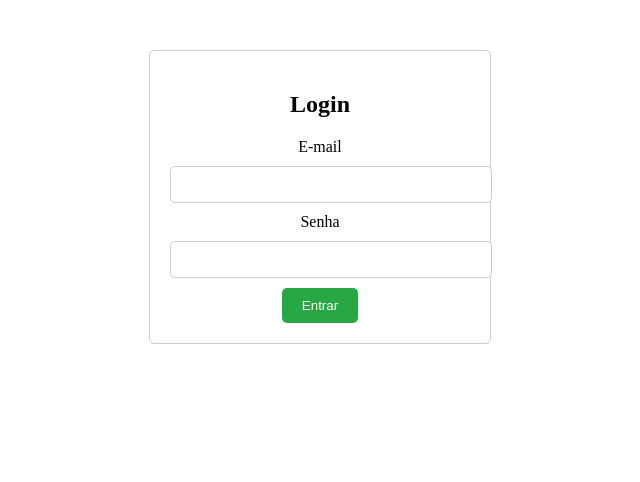
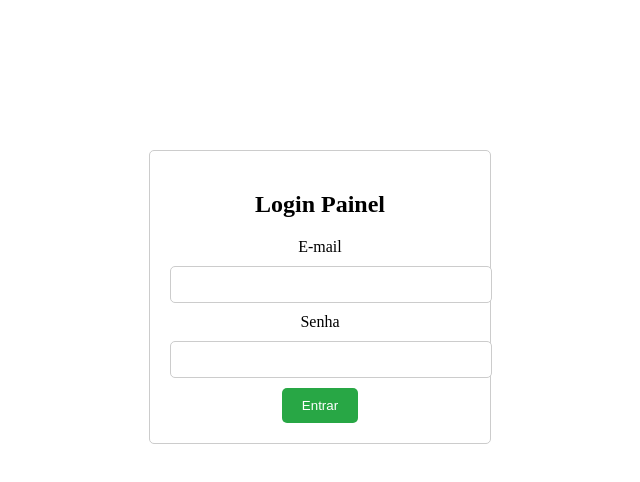
Before and after one commit to edsongaldino/mindsteps-web, an Angular app: page /login in a window 1280 px wide. Shown: the top 482 px of the page, without its empty margins (320-960 px from the left). Built offline with nearby package versions, Linux system fonts and the light colour scheme.

Commit message:
Teste Deploy

```diff
--- a/src/app/features/login/login.html
+++ b/src/app/features/login/login.html
@@ -1,5 +1,5 @@
 <div class="login-container">
-  <h2>Login</h2>
+  <h2>Login Painel</h2>
   <form (ngSubmit)="login()">
     <div>
       <label for="email">E-mail</label>
--- a/src/app/features/login/login.scss
+++ b/src/app/features/login/login.scss
@@ -1,7 +1,7 @@
 /* Estilos simples para o formulário de login */
 .login-container {
   width: 300px;
-  margin: 50px auto;
+  margin: 150px auto;
   padding: 20px;
   border: 1px solid #ccc;
   border-radius: 5px;
```
